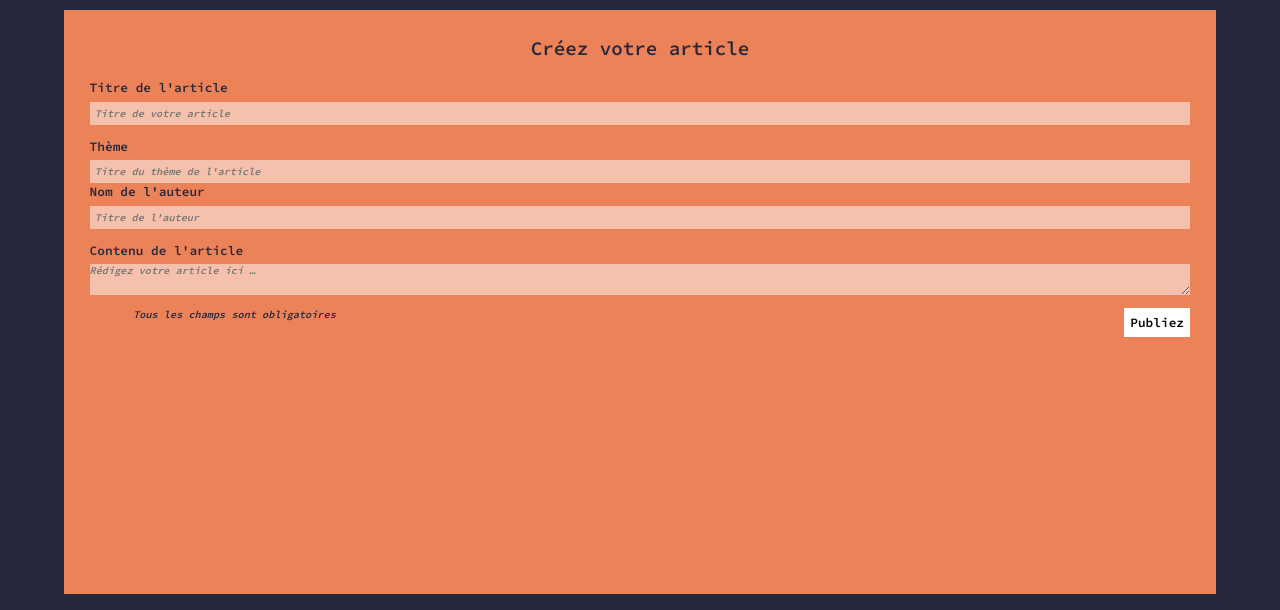
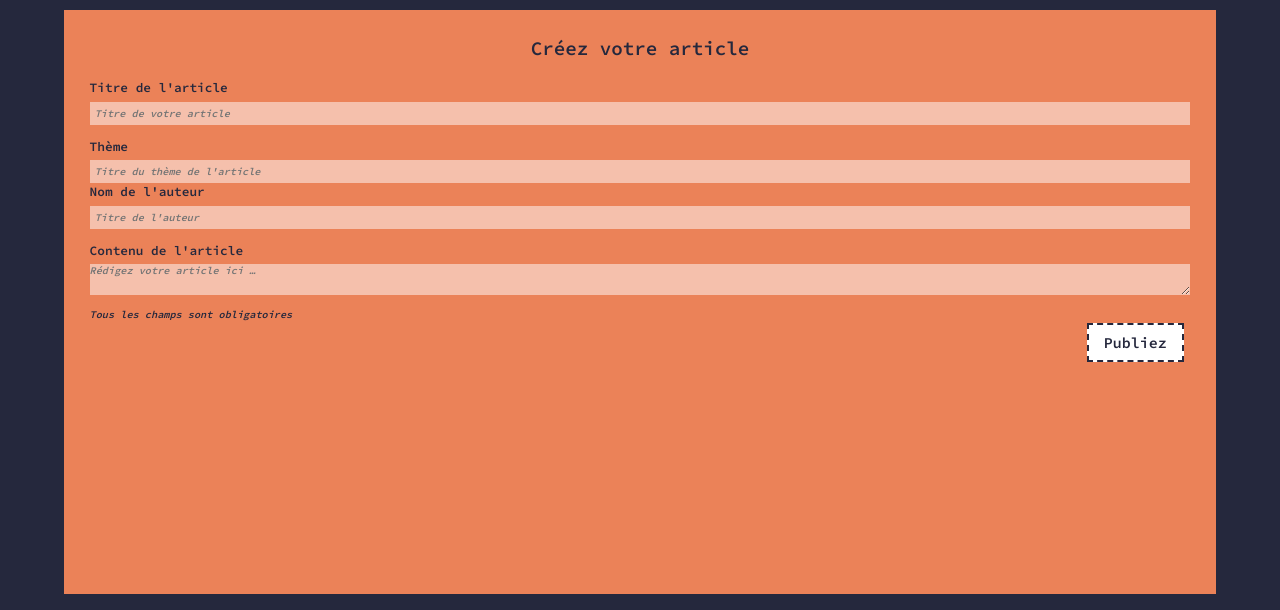
Before and after one commit to manekineko17/blog, a website: page frontend/formulaire.html in a window 1280 px wide. Shown: the part 110-720 px from the top of the page. Drawn offline with Linux system fonts and the light colour scheme.

Commit message:
modif css boutons

```diff
--- a/frontend/details.css
+++ b/frontend/details.css
@@ -6,6 +6,7 @@
 #container2{
     display: flex;flex-direction: column;align-items: center;
     width: 90%;height: 90%;
+    padding-top: 1em;
     background-color: #4FB0C6;color: #25283D;font-family: 'Source Sans Pro', monospace;}
 
 #container2 > h2 {color: #25283D;font-size: 1.5em;}
--- a/frontend/formulaire.css
+++ b/frontend/formulaire.css
@@ -95,11 +95,8 @@ textarea[placeholder] {
     display: flex;
     justify-content: flex-end;
 }
-#boutonPubliez{
-    width: min-content;
-    background-color: rgb(255, 255, 255);
-    border: none;
-}
+
+
 input[value],[type] {
     font-family: 'Source Code Pro', monospace;
     font-size: 1em;
--- a/frontend/style.css
+++ b/frontend/style.css
@@ -117,9 +117,27 @@ h3 {
     font-family: 'Roboto';
     background-color: rgb(255, 255, 255, 50%);
     line-height: 2em;
-    width: 80%;
 }
 
+.voir, .back, #boutonPubliez{
+    font-family: 'Source Code Pro', monospace;
+    display: block;
+    margin : auto;
+    padding: 8px 15px;
+    margin-top: 1em;
+    font-size: 15px;
+    font-weight: 900;
+    color: #25283D;
+    background-color: #ffffff;
+    border: 2px solid #25283D;
+    cursor: pointer;
+    width: max-content;
+    transition: 0.25s ease;
+}
+
+.voir:hover, .back:hover, #boutonPubliez{
+      border-style: dashed;
+    }
 
 /* ///////////////////////// FOOTER  /////////////////////////  */
 
```
